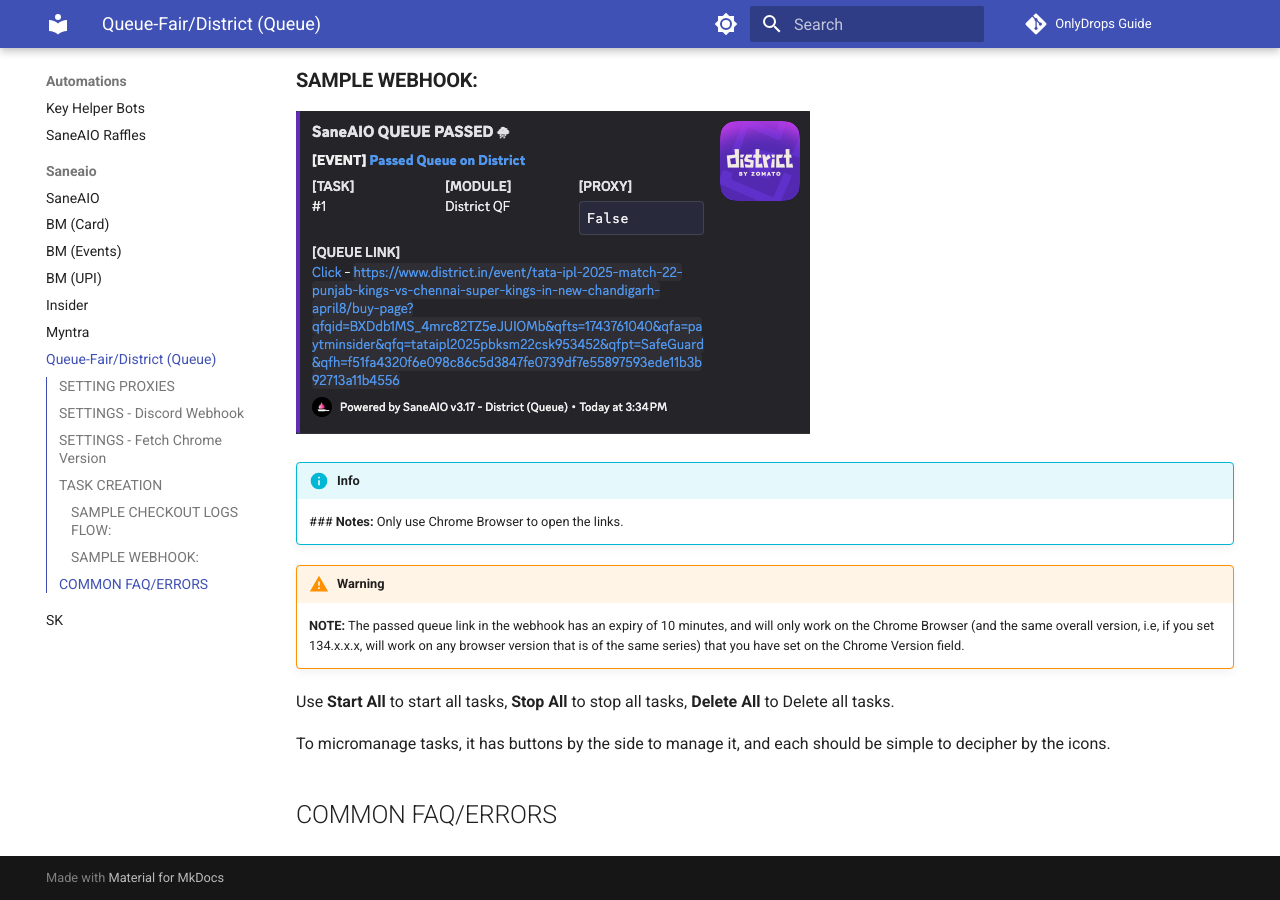
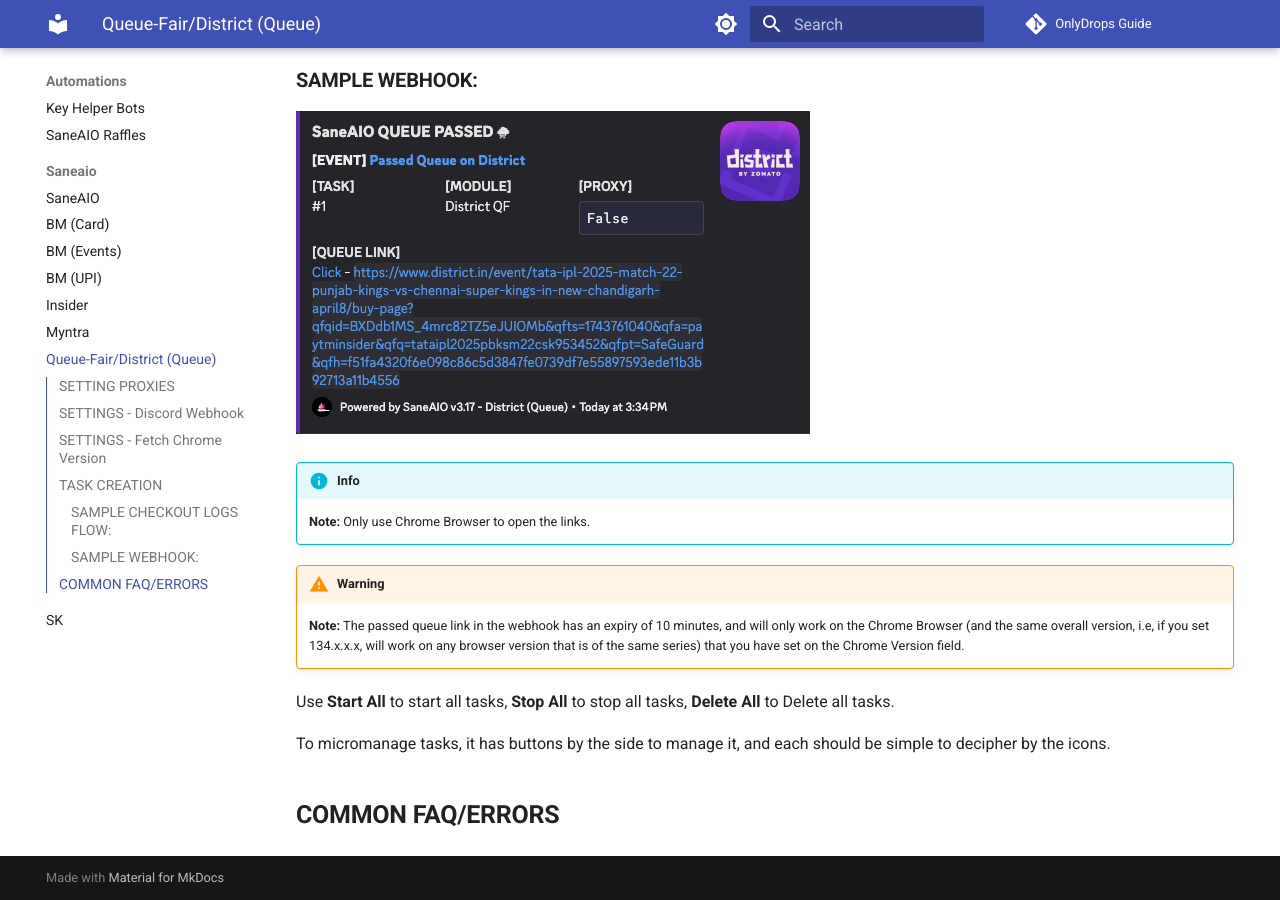
Before and after one commit to OnlyTools-Softwares/onlydrops-guide-docs, an MkDocs documentation site: the page built from docs/automations/saneaio/queue-fair-district-queue.md, in a window 1280 px wide and 900 px high, scrolled down 7204 px. Built offline with MkDocs 1.6.1 and Material for MkDocs 9.7.7, drawn with Linux system fonts in a browser that asks for light colours; comment, search, counter and statistics services are not loaded.

Commit message:
update district guide

```diff
--- a/docs/automations/saneaio/queue-fair-district-queue.md
+++ b/docs/automations/saneaio/queue-fair-district-queue.md
@@ -97,12 +97,12 @@
 ![Screenshot 2025-04-04 at 3.35.35 PM.png](../../assets/Screenshot 2025-04-04 at 3.35.35 PM.png)
 
 !!! info
-      ### **Notes:** Only use Chrome Browser to open the links.
+      **Note:** Only use Chrome Browser to open the links.
 !!! warning
-      **NOTE:** The passed queue link in the webhook has an expiry of 10 minutes, and will only work on the Chrome Browser (and the same overall version, i.e, if you set 134.x.x.x, will work on any browser version that is of the same series) that you have set on the Chrome Version field.
+      **Note:** The passed queue link in the webhook has an expiry of 10 minutes, and will only work on the Chrome Browser (and the same overall version, i.e, if you set 134.x.x.x, will work on any browser version that is of the same series) that you have set on the Chrome Version field.
 
 Use **Start All** to start all tasks, **Stop All** to stop all tasks, **Delete All** to Delete all tasks.
 
 To micromanage tasks, it has buttons by the side to manage it, and each should be simple to decipher by the icons.
 
-## COMMON FAQ/ERRORS
+## **COMMON FAQ/ERRORS**
```
